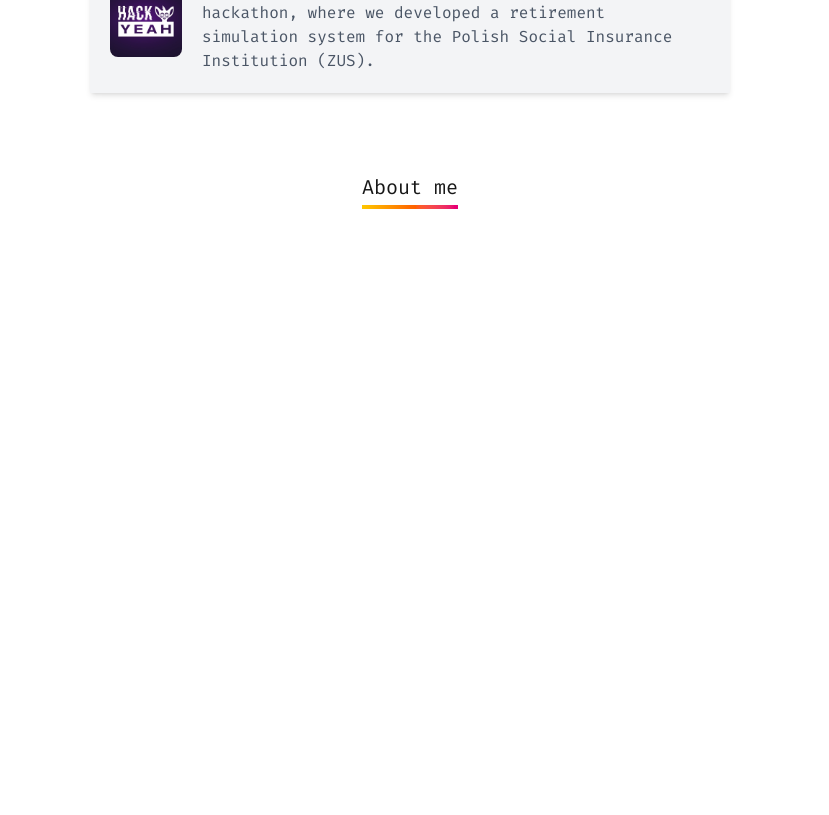
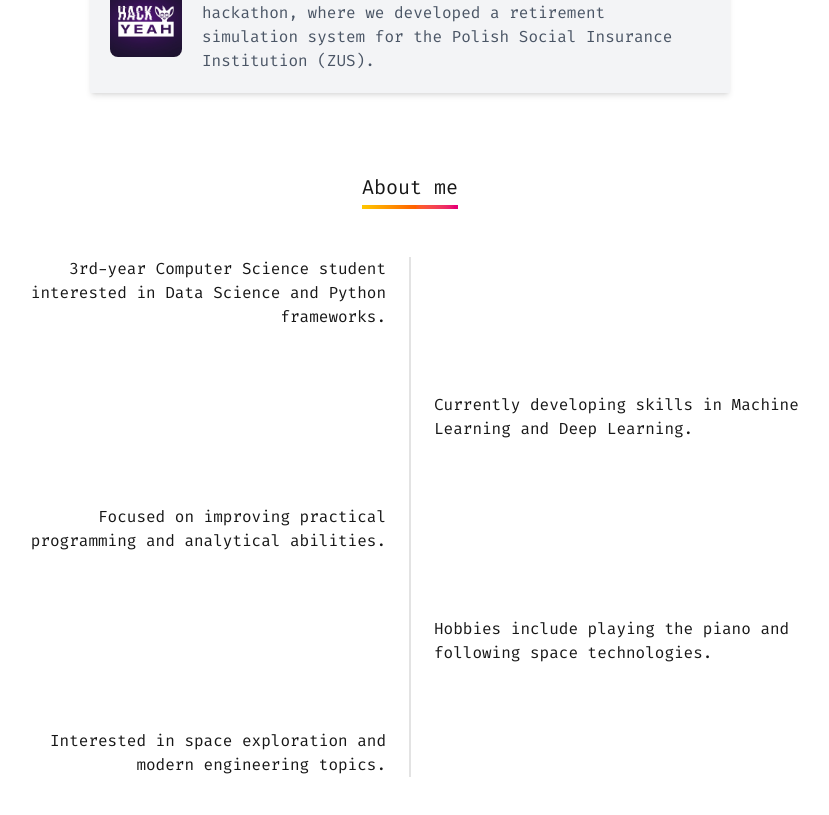
Before and after one commit to FalconDevX/portfolio-v3, a Next.js app: page / in a window 1280 px wide. Shown: the part 3725-4540 px from the top of the page, without its empty margins (230-1059 px from the left). Built offline with nearby package versions, Linux system fonts and the light colour scheme; a web font is replaced by a local one.

Commit message:
Enhance AboutMe component with animated text reveals and structured layout. Introduce HorizontalReveal and Reveal components for improved visual presentation of personal information. Update content to reflect current skills and interests.

```diff
--- a/components/AboutMe.tsx
+++ b/components/AboutMe.tsx
@@ -1,12 +1,71 @@
 import React from 'react'
+import HorizontalReveal from './HorizontalReveal'
+import Reveal from './Reveal'
+
+const items = [
+  {
+    text: "3rd-year Computer Science student interested in Data Science and Python frameworks.",
+    side: "left",
+    delay: 0.4
+  },
+  {
+    text: "Currently developing skills in Machine Learning and Deep Learning.",
+    side: "right",
+    delay: 0.8
+  },
+  {
+    text: "Focused on improving practical programming and analytical abilities.",
+    side: "left",
+    delay: 1.0
+  },
+  {
+    text: "Hobbies include playing the piano and following space technologies.",
+    side: "right",
+    delay: 1.4
+  },
+  {
+    text: "Interested in space exploration and modern engineering topics.",
+    side: "left",
+    delay: 1.6
+  }
+]
 
 const AboutMe = () => {
   return (
-    <section id="about" className="min-h-screen flex justify-center items-start py-10">
-        <h1 className="text-xl relative inline-block pb-2">
-            About me
-            <span className="absolute bottom-0 left-0 w-full h-1 bg-linear-to-r from-yellow-400 via-orange-500 to-pink-600"></span>
+    <section id="about" className="min-h-screen flex flex-col items-center py-10 relative">
+
+      <Reveal>
+        <h1 className="text-xl relative inline-block pb-2 mb-12">
+          About me
+          <span className="absolute bottom-0 left-0 w-full h-1 bg-linear-to-r from-yellow-400 via-orange-500 to-pink-600"></span>
         </h1>
+      </Reveal>
+
+      <div className="relative w-full max-w-4xl flex flex-col gap-16">
+        <div className="absolute left-1/2 -translate-x-1/2 top-0 bottom-0 w-[2px] bg-neutral-400/30" />
+
+        {items.map((item, i) => (
+          <div
+            key={i}
+            className={`w-full flex ${item.side === "right"
+                ? "justify-end"
+                : "justify-start"
+              }`}
+          >
+            <div className="w-1/2 px-6">
+              <HorizontalReveal
+                delay={item.delay}
+                direction={item.side === "right" ? "right" : "left"}
+              >
+                <p className={item.side === "right" ? "text-left" : "text-right"}>
+                  {item.text}
+                </p>
+              </HorizontalReveal>
+            </div>
+          </div>
+        ))}
+
+      </div>
     </section>
   )
 }
--- /dev/null
+++ b/components/HorizontalReveal.tsx
@@ -0,0 +1,25 @@
+"use client";
+
+import { ReactNode, useRef } from "react";
+import { motion, useInView } from "framer-motion";
+
+interface HorizontalRevealProps {
+    children: ReactNode | ((visible: boolean) => ReactNode);
+    delay?: number;
+    direction?: "right" | "left";
+}
+//show horizontal animation propos rihgt or left (from lkeeft to ridht or from right to left)
+export default function HorizontalReveal({ children, delay = 0, direction = "right" }: HorizontalRevealProps) {
+    const ref = useRef(null);
+    const isInView = useInView(ref, {
+        once: true,
+        amount: 0.2
+    });
+    return <motion.div
+        ref={ref}
+        initial={{ opacity: 0, scale: 0.85, y: 0, x: direction === "right" ? -100 : 100 }}
+        animate={isInView ? { opacity: 1, scale: 1, y: 0, x: 0 } : { opacity: 0, scale: 0.85, y: 30, x: direction === "right" ? -100 : 100 }}
+        transition={{ duration: 0.6, delay, ease: [0.16, 1, 0.3, 1] }}>
+        {typeof children === "function" ? children(isInView) : children}
+    </motion.div>
+}
```
